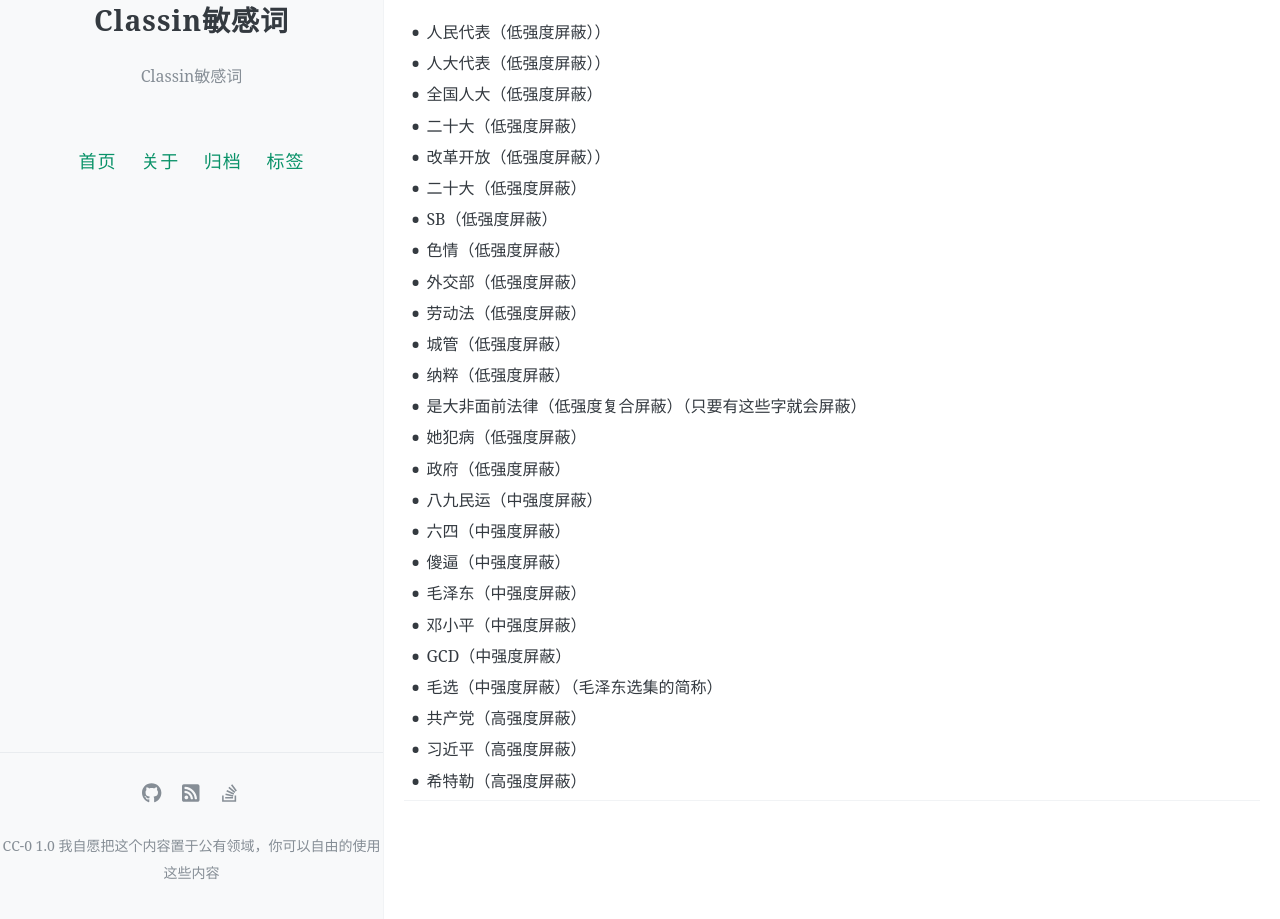
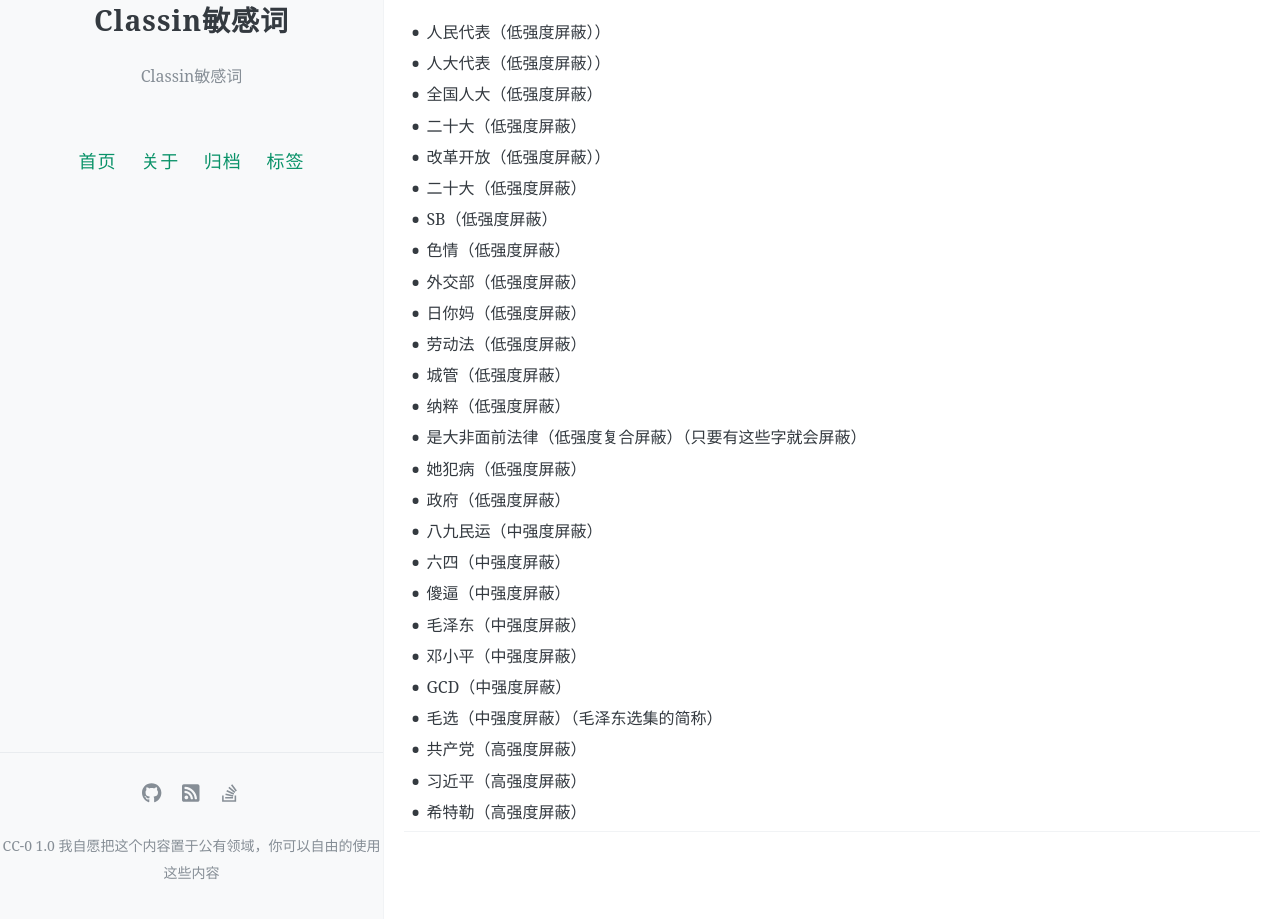
Before and after one commit to colinxu2020/classin, a Jekyll site: the page built from _posts/2022-10-06-minganci.md, in a window 1280 px wide and 1222 px high. Shown: the part 302-1221 px from the top of the window. Built offline with Jekyll 4.4.1, drawn with Linux system fonts in a browser that asks for light colours; comment, search, counter and statistics services are not loaded.

Commit message:
Update 2022-10-06-minganci.md

```diff
--- a/_posts/2022-10-06-minganci.md
+++ b/_posts/2022-10-06-minganci.md
@@ -23,6 +23,7 @@ comments: true
 - SB（低强度屏蔽）
 - 色情（低强度屏蔽）
 - 外交部（低强度屏蔽）
+- 日你妈（低强度屏蔽）
 - 劳动法（低强度屏蔽）
 - 城管（低强度屏蔽）
 - 纳粹（低强度屏蔽）
```
